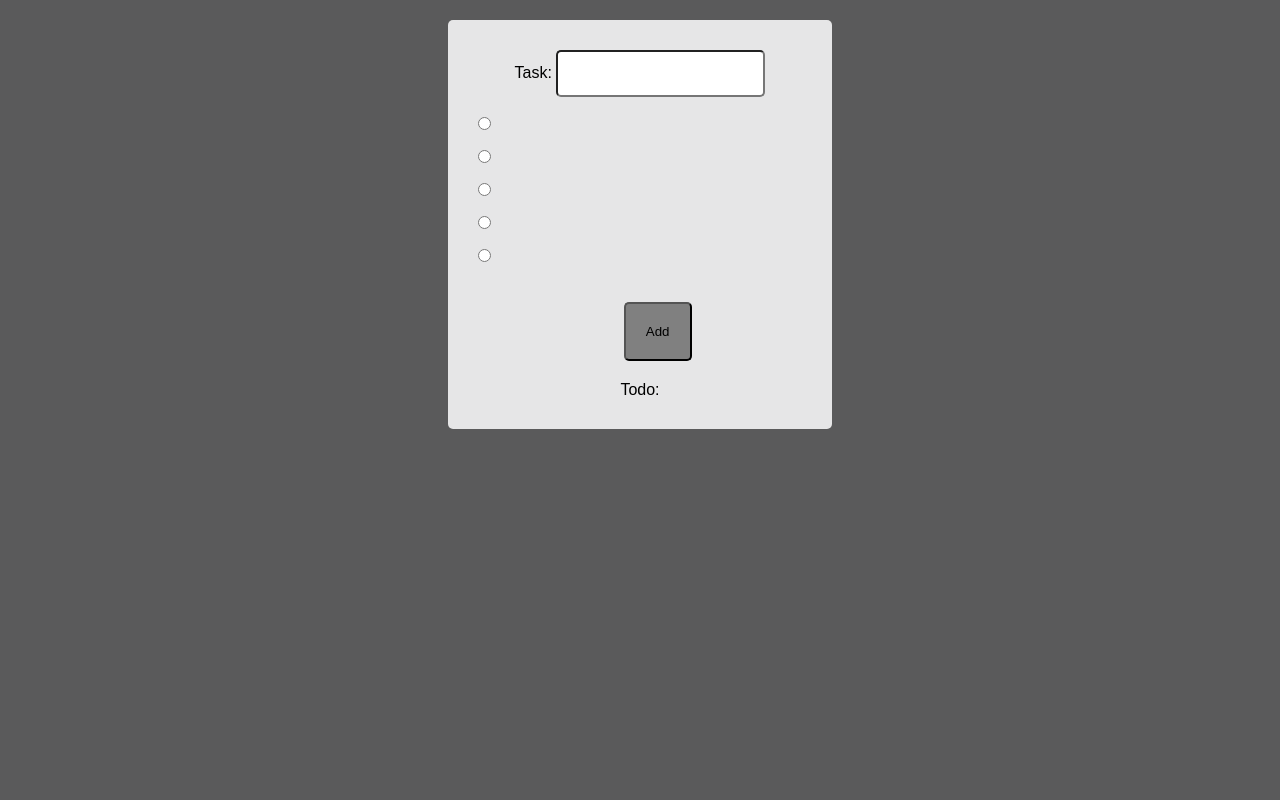
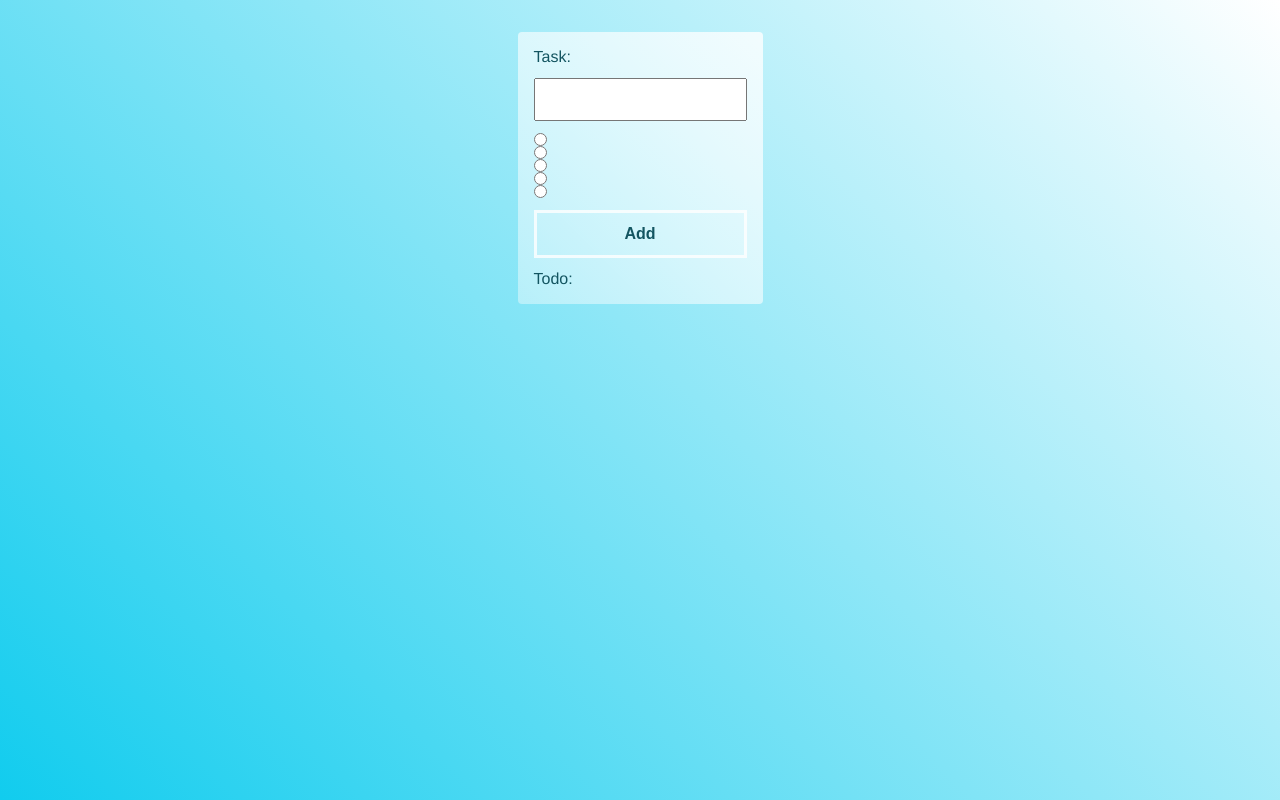
Before and after one commit to MalaGosha/typeScript-learning, a website with bundled scripts: page index.html in a window 1280 px wide. Built offline with nearby package versions, Linux system fonts and the light colour scheme.

Commit message:
update style

```diff
--- a/style.css
+++ b/style.css
@@ -1,3 +1,8 @@
+:root {
+    --color-bg: #1ce;
+    --color-text: rgb(19, 85, 97);
+}
+
 * {
     box-sizing: border-box;
     margin: 0;
@@ -5,46 +10,50 @@
 }
 
 body {
+    align-items: flex-start;
+    background: linear-gradient(45deg, #1ce, #fff);
+    color: var(--color-text);
     display: flex;
     justify-content: center;
-    font-family: 'Montserrat', sans-serif;
-    background-color: rgba(70,70,71,0.89);
+    height: 100vh;
+    font-family: Helvetica, sans-serif;
+    padding: 32px;
+    width: 100vw;
 }
 
 .container {
-    justify-content: center;
-    text-align: center;
-    background-color:rgba(248,248,249,0.89);
-    margin: 20px;
-    padding: 30px;
-    width: 30%;
-    height: 70%;
-    border-radius: 5px;
+    background: linear-gradient(
+            45deg,
+            rgba(255, 255, 255, 0.4),
+            rgba(255, 255, 255, 0.8)
+    );
+    border-radius: 4px;
+    display: inline-block;
+    padding: 16px;
 }
 
-input {
-    padding: 14px;
-    border-radius: 5px;
-    margin-bottom: 20px;
-}
-
-li {
-    list-style-type: none;
+input[type="text"] {
+    display: block;
+    margin: 12px 0;
+    padding: 12px 16px;
 }
 
 button {
-    display: block;
-    margin-top: 20px;
-    margin-bottom: 20px;
-    margin-left: 45%;
-    padding: 20px;
-    background-color: gray;
-    border-radius: 5px;
+    background: transparent;
+    border: rgba(255, 255, 255, 0.8) solid 3px;
+    color: var(--color-text);
+    cursor: pointer;
+    font-size: 16px;
+    font-weight: bold;
+    margin: 12px 0;
+    padding: 12px 16px;
+    transition: border-color 0.3s, background 0.3s;
+    width: 100%;
 }
 
 button:hover {
-    cursor: pointer;
-    background-color: #b0aeae;
+    border-color: var(--color-text);
+    background: rgba(255, 255, 255, 0.8);
 }
 
 .categories li {
```
